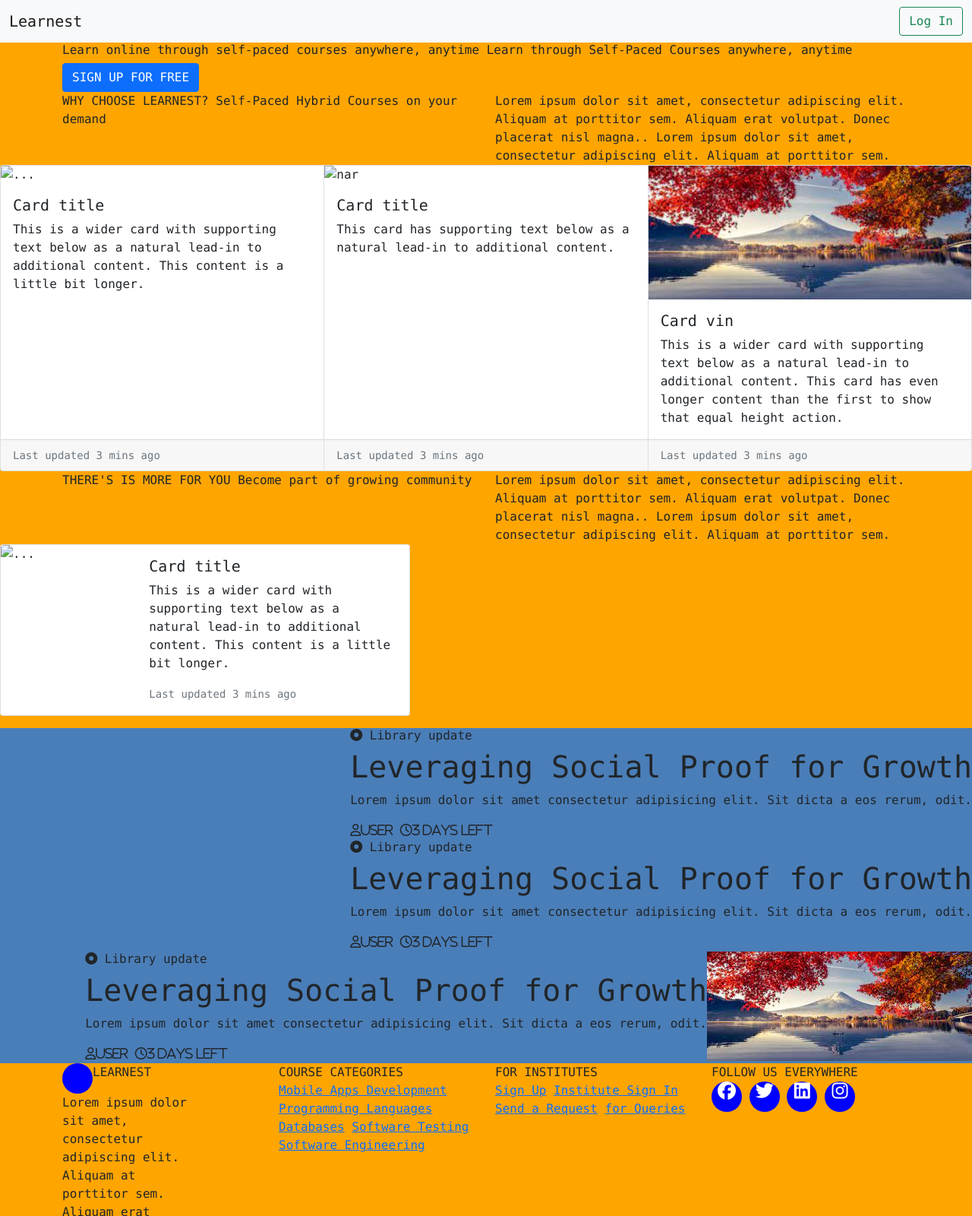
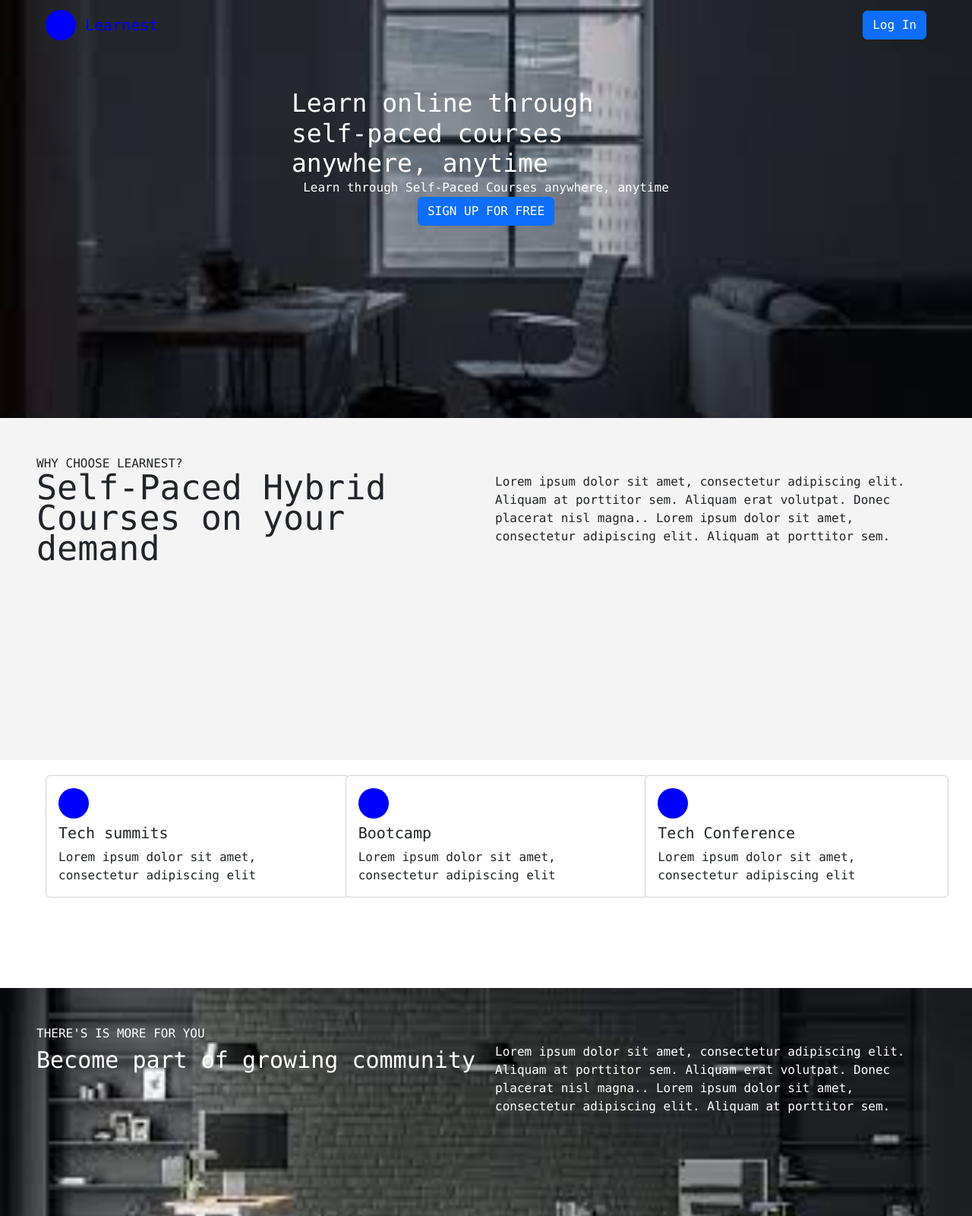
Before and after one commit to Narayankumarmuduli/frontEndDesign, a plain HTML site: page index.html in a window 1280 px wide. Shown: the top 1600 px of the page at 76% size. Drawn offline with nearby package versions, Linux system fonts and the light colour scheme.

Commit message:
removed spaces

```diff
--- a/index.html
+++ b/index.html
@@ -11,39 +11,55 @@
       integrity="sha384-1BmE4kWBq78iYhFldvKuhfTAU6auU8tT94WrHftjDbrCEXSU1oBoqyl2QvZ6jIW3"
       crossorigin="anonymous"
     />
+
+    <link href = "/bootstrap/css/bootstrap.min.css" rel = "stylesheet">
+    <script src = "/scripts/jquery.min.js"></script>
+    <script src = "/bootstrap/js/bootstrap.min.js"></script>
+
+
     <script src="https://kit.fontawesome.com/191cb61adc.js" crossorigin="anonymous"></script>
     <link rel="stylesheet" type="text/css" href="style.css" />
   </head>
 <body>
-    <header>
-      <nav class="navbar navbar-light bg-light">
+
+
+<div class="first-div-height ">
+    <div class="add-bg-image-first-div">
+    <nav class="navbar navbar-light mx-5">
         <div class="container-fluid">
-          <a class="navbar-brand">Learnest</a>
-          <form class="d-flex">
-            <button class="btn btn-outline-success" type="submit">
+          <a class="navbar-brand text-primary text-opacity"><span class="round"><p class="padding-text-logo">Learnest</p></span></a>
+            <button class="btn  btn-primary" type="submit">
               Log In
             </button>
           </form>
         </div>
       </nav>
-    </header>
-    <div class="container">
-      <div class="row">
+    <div class="row margin-top-first-heading set-div-center">
       <div class="col">
-          <h6>
-            Learn online through self-paced courses anywhere, anytime Learn
-            through Self-Paced Courses anywhere, anytime
-          </h6>
-          <button type="button" class="btn btn-primary">
+        <h4 class ="set-main-heading text-white text-large">
+          Learn online through self-paced courses anywhere, anytime
+        </h4>
+        <span  class ="set-div-center text-white" > Learn
+            through Self-Paced Courses anywhere, anytime</span>
+        <div class="set-div-center">
+        <button type="button" class="btn btn-primary ">
           SIGN UP FOR FREE
         </button>
     </div>
       </div>
     </div>
-    <div class="container">
+</div>
+  </div>
+
+  <div class="second-div-height bg-color-gray" style="position:relative;">
+    <div class ="mx-5">
+    <div class="row pt-5">
+      <div class="col">
+        WHY CHOOSE LEARNEST?
+      </div>
+    </div>
       <div class="row">
-        <div class="col">
-          WHY CHOOSE LEARNEST? Self-Paced Hybrid Courses on your demand
+        <div class="col fontsize"> Self-Paced Hybrid Courses on your demand
         </div>
       <div class="col">
         Lorem ipsum dolor sit amet, consectetur adipiscing elit. Aliquam at
@@ -53,56 +69,71 @@
       </div>
       </div>
     </div>
-
-    <div>
-      <div class="card-group">
-        <div class="card">
-          <img src="..." class="card-img-top" alt="..." />
-          <div class="card-body">
-            <h5 class="card-title">Card title</h5>
-            <p class="card-text">
-              This is a wider card with supporting text below as a natural
-              lead-in to additional content. This content is a little bit
-              longer.
-            </p>
-          </div>
-          <div class="card-footer">
-            <small class="text-muted">Last updated 3 mins ago</small>
     </div>
   </div>
-        <div class="card">
-          <img src="" class="card-img-top" alt="nar" />
+<div class=" row mx-5" style="position:absolute; padding-top:20px; ">
+    <div class="col-lg-4 h-75">
+        <div class="card card-size ">
+          <div class="row g-0">
+
+            <div class="col-md-12">
               <div class="card-body">
-            <h5 class="card-title">Card title</h5>
+                  <span class="round"></span>
+                <h5 class="card-title">Tech summits</h5>
                 <p class="card-text">
-              This card has supporting text below as a natural lead-in to
-              additional content.
+                  Lorem ipsum dolor sit amet, consectetur adipiscing elit
                 </p>
-          </div>
-          <div class="card-footer">
-            <small class="text-muted">Last updated 3 mins ago</small>
-          </div>
-        </div>
-        <div class="card">
-          <img src="images\aa.jpg" class="card-img-top" alt="myimg" />
-          <div class="card-body">
-            <h5 class="card-title">Card vin</h5>
-            <p class="card-text">
-              This is a wider card with supporting text below as a natural
-              lead-in to additional content. This card has even longer content
-              than the first to show that equal height action.
-            </p>
-          </div>
-          <div class="card-footer">
-            <small class="text-muted">Last updated 3 mins ago</small>
               </div>
             </div>
           </div>
         </div>
-    <div class="container">
+      </div>
+
+      <div class="col-lg-4 h-75">
+        <div class="card card-size">
+          <div class="row g-0">
+
+            <div class="col-md-12">
+              <div class="card-body">
+                <span class="round"></span>
+                <h5 class="card-title">Bootcamp</h5>
+                <p class="card-text">
+                  Lorem ipsum dolor sit amet, consectetur adipiscing elit
+                </p>
+              </div>
+            </div>
+          </div>
+        </div>
+      </div>
+
+      <div class="col-lg-4 h-75">
+        <div class="card card-size">
+          <div class="row g-0">
+
+            <div class="col-md-12">
+              <div class="card-body">
+                <span class="round"></span>
+                <h3 class="card-title">Tech Conference</h3>
+                <p class="card-text">
+                  Lorem ipsum dolor sit amet, consectetur adipiscing elit
+                </p>
+              </div>
+            </div>
+          </div>
+        </div>
+      </div>
+</div>
+  <div class="third-div-height">
+  </div>
+    <div class="fourth-div-height fouth-div-bg-img text-white">
+      <div class ="mx-5">
+        <div class="row pt-5">
+          <div class="col">
+            THERE'S IS MORE FOR YOU
+          </div>
+        </div>
           <div class="row">
-        <div class="col">
-          THERE'S IS MORE FOR YOU Become part of growing community
+            <div class="col" style="font-size:30px;">Become part of growing community
             </div>
           <div class="col">
             Lorem ipsum dolor sit amet, consectetur adipiscing elit. Aliquam at
@@ -112,87 +143,80 @@
           </div>
           </div>
         </div>
-    <div class="card mb-3" style="max-width: 540px">
+        </div>
+      </div>
+
+      <div class="fourth-div-height bg-color-gray">
+        <div class="mx-5 margin-card row">
+
+         <div class="col-lg-4 h-75">
+        <div class="card card-size">
           <div class="row g-0">
-        <div class="col-md-4">
-          <img src="..." class="img-fluid rounded-start" alt="..." />
+
+            <div class="col-md-7">
+              <div class="card-body">
+                <h5 class="card-title">Tech summits</h5>
+                <p class="card-text">
+                  Lorem ipsum dolor sit amet, consectetur adipiscing elit
+                </p>
               </div>
-        <div class="col-md-8">
-          <div class="card-body">
-            <h5 class="card-title">Card title</h5>
-            <p class="card-text">
-              This is a wider card with supporting text below as a natural
-              lead-in to additional content. This content is a little bit
-              longer.
-            </p>
-            <p class="card-text">
-              <small class="text-muted">Last updated 3 mins ago</small>
-            </p>
+            </div>
+            <div class="col-md-5">
+              <img src="./images/img1.png" class="img-fluid rounded-start card1-img-hgt" alt="aa" />
             </div>
           </div>
         </div>
       </div>
 
-    <div class="bx2">
-      <div class="imgBx">
-        <img src="img/lapa.png" alt="" />
+      <div class="col-lg-4 h-75">
+        <div class="card card-size">
+          <div class="row g-0">
+
+            <div class="col-md-7">
+              <div class="card-body">
+                <h5 class="card-title">Bootcamp</h5>
+                <p class="card-text">
+                  Lorem ipsum dolor sit amet, consectetur adipiscing elit
+                </p>
               </div>
-      <div class="content">
-        <h6><i class="fas fa-dot-circle green"></i> Library update</h6>
-        <h1>Leveraging Social Proof for Growth</h1>
-        <p>
-          Lorem ipsum dolor sit amet consectetur adipisicing elit. Sit dicta a
-          eos rerum, odit.
-        </p>
-        <div class="usrtim">
-          <i class="far fa-user">user</i>
-          <i class="far fa-clock">3 days left</i>
+            </div>
+            <div class="col-md-5">
+              <img src="./images/img2.png" class="img-fluid rounded-start card1-img-hgt" alt="aa" />
             </div>
           </div>
         </div>
-    <div class="bx2">
-      <div class="imgBx">
-        <img src="img/lapa.png" alt="" />
       </div>
-      <div class="content">
-        <h6><i class="fas fa-dot-circle green"></i> Library update</h6>
-        <h1>Leveraging Social Proof for Growth</h1>
-        <p>
-          Lorem ipsum dolor sit amet consectetur adipisicing elit. Sit dicta a
-          eos rerum, odit.
+
+      <div class="col-lg-4 h-75">
+        <div class="card card-size">
+          <div class="row g-0">
+
+            <div class="col-md-7">
+              <div class="card-body">
+                <h5 class="card-title">Tech Conference</h5>
+                <p class="card-text">
+                  Lorem ipsum dolor sit amet, consectetur adipiscing elit
                 </p>
-        <div class="usrtim">
-          <i class="far fa-user">user</i>
-          <i class="far fa-clock">3 days left</i>
+              </div>
+            </div>
+            <div class="col-md-5">
+              <img src="./images/img6.png" class="img-fluid rounded-start card1-img-hgt" alt="aa" />
             </div>
           </div>
         </div>
-    <div class="bx2">
-      <div class="imgBx">
-        <img src="images\aa.jpg" alt="" />
-      </div>
-      <div class="content">
-        <h6><i class="fas fa-dot-circle green"></i> Library update</h6>
-        <h1>Leveraging Social Proof for Growth</h1>
-        <p>
-          Lorem ipsum dolor sit amet consectetur adipisicing elit. Sit dicta a
-          eos rerum, odit.
-        </p>
-        <div class="usrtim">
-          <i class="far fa-user">user</i>
-          <i class="far fa-clock">3 days left</i>
       </div>
       </div>
     </div>
+  </div>
+
   <div class="container">
-      <div class="row">
+    <div class="row  margin-card">
 
         <div class="col logo">
           <div class="learn">
-            <span class="round"></span>
-            LEARNEST
+            <span class="round"><p class="padding-text-logo">Learnest</p></span>
           </div>
-            <div class="lorem">
+          <div class="lorem mt-5">
             Lorem ipsum dolor sit amet,
             consectetur adipiscing elit.
             Aliquam at porttitor sem.
@@ -203,34 +227,111 @@
 
       <div class="col logo">
         COURSE CATEGORIES
+        <div class="mt-5">
             <div>
           <a href="">Mobile Apps Development </a>
+        </div>
+        <div>
           <a href="">Programming Languages </a>
+          </div>
+          <div>
+
           <a href="">Databases</a>
+          </div>
+          <div>
           <a href="">Software Testing</a>
+          </div>
+          <div>
           <a href="">Software Engineering</a>
+          </div>
         </div>
       </div>
       <div class="col logo">
         FOR INSTITUTES
+        <div class="mt-5">
             <div>
           <a href="">Sign Up</a>
+        </div>
+        <div>
           <a href="">Institute Sign In</a>
+          </div>
+          <div>
           <a href="">Send a Request</a>
+          </div>
+          <div>
           <a href="">for Queries</a>
+          </div>
         </div>
       </div>
       <div class="col">
         FOLLOW US EVERYWHERE
         <div class="social">
-            <a href="https://www.facebook.com/"><span class="round"><i class="fa-brands fa-facebook"></i></span></a>
-              <a href=""> <span class="round"><i class="fa-brands fa-twitter"></i></span></a>
-                <a href=""><span class="round"><i class="fa-brands fa-linkedin"></i></span></a>
-                  <a href=""> <span class="round"><i class="fa-brands fa-instagram"></i></span></a>
+          <a href="https://www.facebook.com/"><span class="round"><i class="fa-brands fa-facebook pt-2"></i></span></a>
+            <a href=""> <span class="round"><i class="fa-brands fa-twitter pt-2"></i></span></a>
+              <a href=""><span class="round"><i class="fa-brands fa-linkedin pt-2"></i></span></a>
+                <a href=""> <span class="round"><i class="fa-brands fa-instagram pt-2"></i></span></a>
         </div>
       </div>
     </div>
   </div>
 
+  <footer class="text-lg-start bg-light">
+    <!-- Section: Links  -->
+
+    <section class="footer-style">
+      <div class="mx-5">
+      <div class="container mt-5 row">
+        <div class="col-lg-8 mt-3">
+        <!-- Grid row -->
+        <div class="row mt-3">
+          <!-- Grid column -->
+          <div class="col text-lg-start">
+            <!-- Content -->
+            <span class="fw-bold mb-4">
+              Privacy policy
+            </span>
+
+          </div>
+          <!-- Grid column -->
+
+          <!-- Grid column -->
+          <div class="col text-lg-start">
+            <!-- Links -->
+            <span class="fw-bold mb-4">
+              Terms of use
+            </span>
+
+          </div>
+          <!-- Grid column -->
+
+          <!-- Grid column -->
+          <div class="col text-lg-start">
+            <!-- Links -->
+            <span class="fw-bold mb-4">
+              Return and refunds
+            </span>
+
+          </div>
+          <!-- Grid column -->
+
+
+          <!-- Grid column -->
+        </div>
+        <div class="row text-muted mt-5">
+          Copyright © 2019 Learnest. All Rights Reserved.
+        </div>
+        </div>
+        <div class="col-lg-4 text-muted mt-5">
+          <span style="font-size: 14px;">
+          Learnest ™ is a registered trademark of ABC PVT LTD
+        </span>
+        </div>
+        <!-- Grid row -->
+      </div>
+    </div>
+
+    </section>
+    <!-- Section: Links  -->
+  </footer>
 </body>
   </html>
--- a/style.css
+++ b/style.css
@@ -4,11 +4,62 @@
   box-sizing: border-box;
   font-family: consolas;
 }
-
+/*
 body {
     background: orange;
+  } */
+
+  .first-div-height{
+    height: 550px;
   }
 
+  .second-div-height{
+    height: 450px;
+  }
+
+  .add-bg-image-first-div{
+    background: url('./images/img1.png') no-repeat;
+    background-size: cover;
+    width: 100%;
+    height: 100%;
+    /* opacity: 0.5; */
+  }
+  .third-div-height{
+    height: 300px;
+  }
+  .fouth-div-bg-img{
+    background: url('./images/img2.png') no-repeat;
+    background-size: cover;
+    width: 100%;
+    height: 100%;
+    /* opacity: 0.5; */
+  }
+  .bg-color-gray{
+    background-color: rgb(245, 244, 244);
+  }
+  .text-large {
+    font-size: 33px;
+  }
+  .text-opacity{
+    opacity: 1;
+  }
+  .margin-top-first-heading{
+    margin-top: 50px;
+  }
+  .set-div-center{
+    display: flex;
+    justify-content: center !important;
+  }
+  .set-main-heading{
+    width:40%;
+    display: flex !important;
+    margin: auto;
+  }
+  .card-title{
+    font: bold 500px;
+    font-weight: 500;
+    font-size: 20px;
+  }
   .bx2 {
     background: #4a7eb8;
     display: flex;
@@ -49,3 +100,34 @@ body {
     margin: auto;
     cursor: pointer;
   }
+
+  .fourth-div-height{
+    height: 400px;
+  }
+  .card-size{
+  width: 400px;
+  }
+  .margin-card {
+ padding-top: 6rem;
+ padding-bottom: 6rem;
+ margin-bottom: 6rem;
+  }
+  .fontsize{
+    font-size: 45px;
+    line-height: 40px;
+  }
+.footer-style {
+  background-color: rgb(207, 204, 204);
+  height: 150px;
+}
+.card1-img-hgt{
+  height: 100%;
+}
+.padding-text-logo{
+  padding-left:52px;
+  padding-top:5px;
+}
+a{
+  text-decoration: none !important;
+  color: black;
+}
```
Also changed, not shown: newindex.html (deleted, +0 -324 lines), images/img1.png (added), images/img2.png (added), images/img6.png (added). Lines whose indentation alone changed are shown as unchanged.
